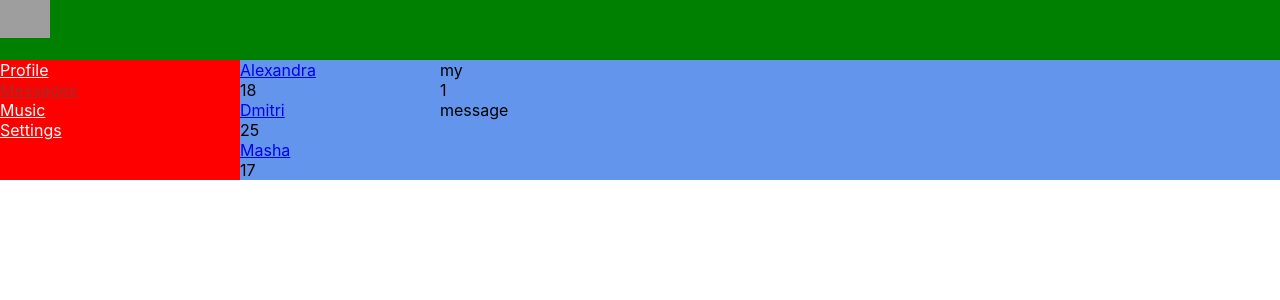
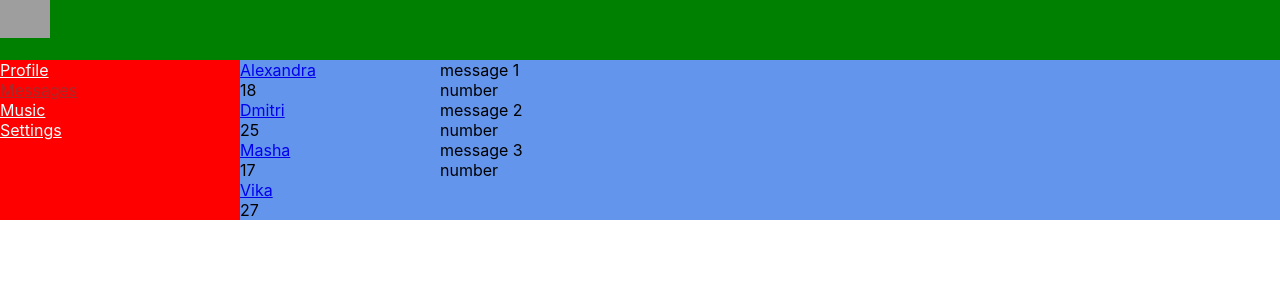
Before and after one commit to saint-fons/social-network, a React (Create React App) app: page /dialogs in a window 1280 px wide. Shown: the top 300 px of the page. Built offline with nearby package versions, Linux system fonts and the light colour scheme; grey boxes are pictures that could not be loaded.

Commit message:
props data index.js

```diff
--- a/src/App.js
+++ b/src/App.js
@@ -8,16 +8,20 @@ import Songs from "./components/Music/Songs";
 import Settings from "./components/Settings/Settings";
 import {BrowserRouter, Route} from "react-router-dom";
 import Home from "./components/Home/Home";
+import Dialog from "./components/Dialogs/Dialog/Dialog";
 
 
-const App = () => {
+const App = (props) => {
+
+
+
     return (
         <BrowserRouter>
             <div className='app-wrapper'>
                 <Header/>
                 <Navbar/>
                 <div className='app-wrapper-content'>
-                    <Route path='/dialogs' component={Dialogs}/>
+                    <Route path='/dialogs' render= { () => <Dialogs dialog={props.dialog} message={props.message} /> } />
                     <Route path='/profile' component={Profile}/>
                     <Route path='/music' component={Songs}/>
                     <Route path='/settings' component={Settings}/>
--- a/src/components/Dialogs/Dialogs.jsx
+++ b/src/components/Dialogs/Dialogs.jsx
@@ -7,24 +7,22 @@ import Message from "./Message/Message";
 
 const Dialogs = (props) => {
 
-    let dialogElement = [
-        { name: "Alexandra", id: 1, age: 18},
-        { name: "Dmitri", id: 2, age: 25},
-        { name: "Masha", id: 3, age: 17},
-    ]
+
+
+
+
+
+    let DialogData = props.dialog.map( d  => <Dialog name={d.name} id={d.id} age={d.age} />)
+    let MessageData = props.message.map( m => <Message message={m.message} number={m.number} />)
 
 
     return (
         <div className={style.dialogs}>
             <div className={style.items}>
-                <Dialog name={ dialogElement[0].name} id={ dialogElement[0].id } age={dialogElement[0].age } />
-                <Dialog name={ dialogElement[1].name} id={ dialogElement[1].id } age={dialogElement[1].age } />
-                <Dialog name={ dialogElement[2].name} id={ dialogElement[2].id } age={dialogElement[2].age } />
+                { DialogData }
             </div>
             <div className="messages">
-                <Message message="my" />
-                <Message message="1" />
-                <Message message="message" />
+                { MessageData }
             </div>
         </div>
     )
--- a/src/components/Dialogs/Message/Message.jsx
+++ b/src/components/Dialogs/Message/Message.jsx
@@ -7,6 +7,7 @@ const Message = (props) => {
         <div>
             <div>
                 <div>{props.message}</div>
+                <div>{props.number}</div>
             </div>
         </div>
     )
--- a/src/components/Profile/Profile.jsx
+++ b/src/components/Profile/Profile.jsx
@@ -13,7 +13,7 @@ const Profile = () => {
             avata + discriptin
         </div>
 
-        <Posts message="hi" />
+        <Posts message="react" />
 
     </div>
 }
--- a/src/index.js
+++ b/src/index.js
@@ -4,9 +4,23 @@ import './index.css';
 import App from './App';
 import reportWebVitals from './reportWebVitals';
 
+let DialogElement = [
+    { name: "Alexandra", id: 1, age: 18},
+    { name: "Dmitri", id: 2, age: 25},
+    { name: "Masha", id: 3, age: 17},
+    { name: "Vika", id: 4, age: 27}
+]
+
+let MessageElement = [
+    { message: "message 1", number: "number"},
+    { message: "message 2", number: "number"},
+    { message: "message 3", number: "number"},
+]
+
+
 ReactDOM.render(
   <React.StrictMode>
-    <App />
+    <App dialog={DialogElement} message={MessageElement} />
   </React.StrictMode>,
   document.getElementById('root')
 );
```
